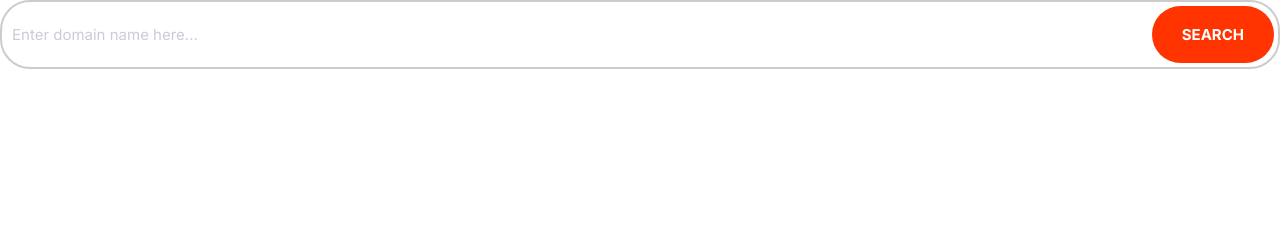
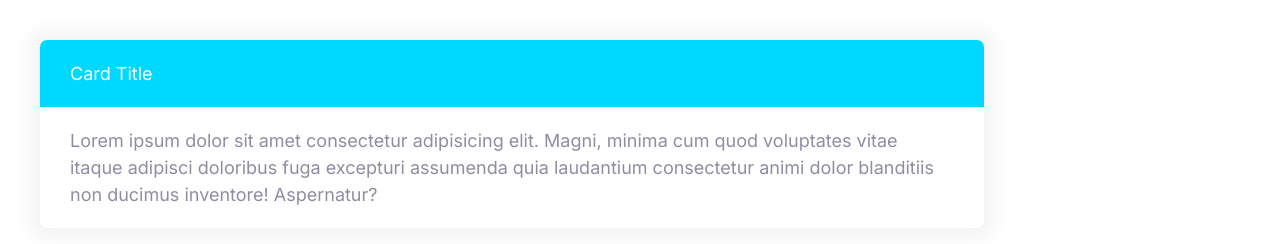
Before and after one commit to AndreiFlitea/Responsive-Html-Css-Project-1, a plain HTML site: page index.html in a window 1280 px wide. Drawn offline with Linux system fonts and the light colour scheme.

Commit message:
Card component.

```diff
--- a/CSS/style.css
+++ b/CSS/style.css
@@ -289,3 +289,24 @@ a {
         font-size: 1.5rem;
     }
 }
+
+/* Cards */
+.card {
+    border-radius: 7px;
+    box-shadow: 0 0 20px 10px #f3f3f3;
+    overflow: hidden;
+}
+
+.card__header, .card__body {
+    padding: 2rem 3rem;
+}
+
+.card--primary .card__header {
+    background: var(--color-primary);
+    color: #fff;
+}
+
+.card--secondary .card__header {
+    background: var(--color-secondary);
+    color: #fff;
+}
--- a/index.html
+++ b/index.html
@@ -15,13 +15,16 @@
     <title>Document</title>
   </head>
   <body>
-    <div class="input-group">
-      <input
-        type="text"
-        class="input input--primary"
-        placeholder="Enter domain name here..."
-      />
-      <button class="btn btn--accent">search</button>
+    <div style="width: 80%; padding: 4rem">
+      <div class="card card--secondary">
+        <header class="card__header">Card Title</header>
+        <div class="card__body">
+          Lorem ipsum dolor sit amet consectetur adipisicing elit. Magni, minima
+          cum quod voluptates vitae itaque adipisci doloribus fuga excepturi
+          assumenda quia laudantium consectetur animi dolor blanditiis non
+          ducimus inventore! Aspernatur?
+        </div>
+      </div>
     </div>
   </body>
 </html>
```
Also changed, not shown: components/card.html (added, +9 -0 lines).
